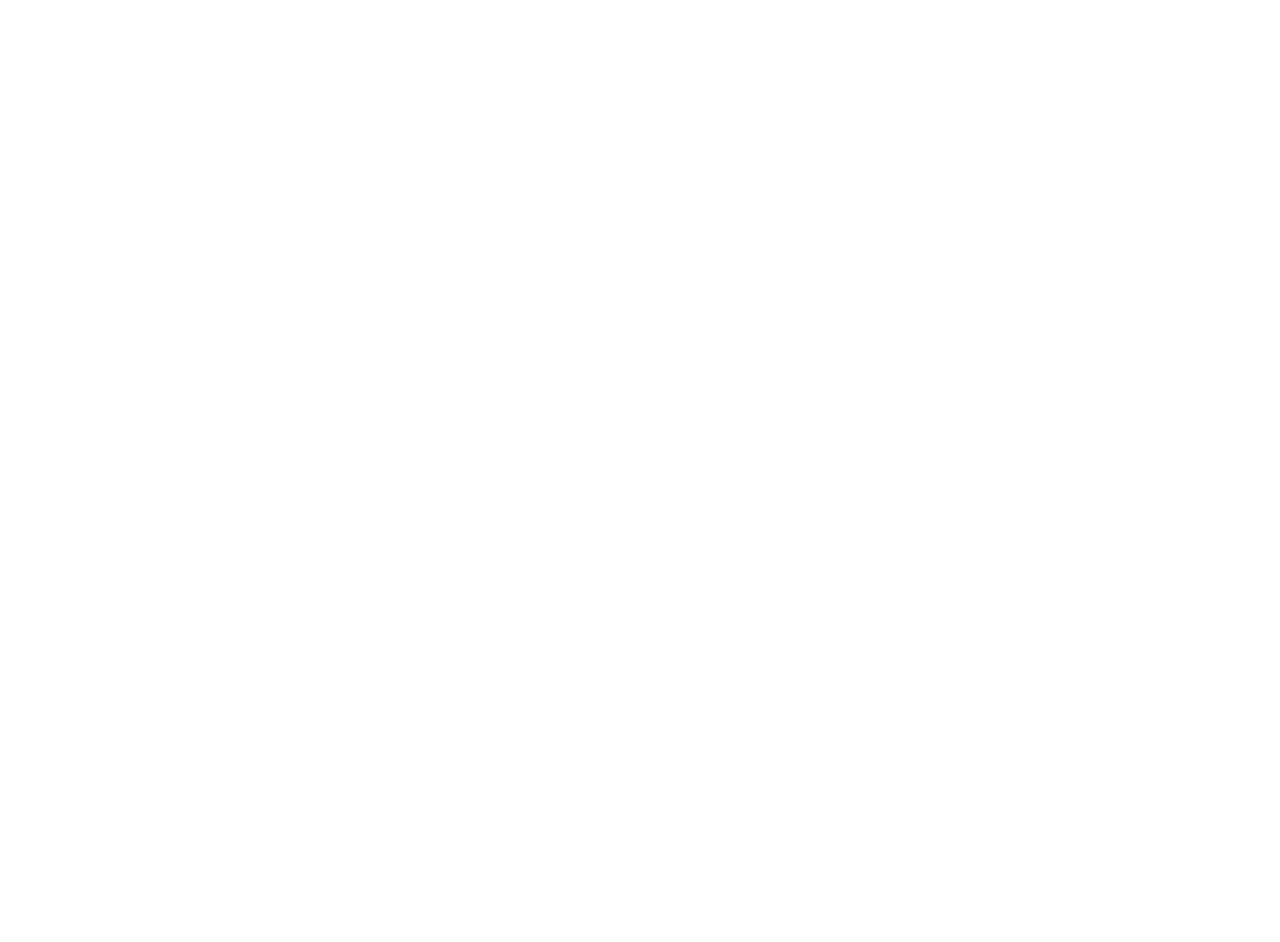
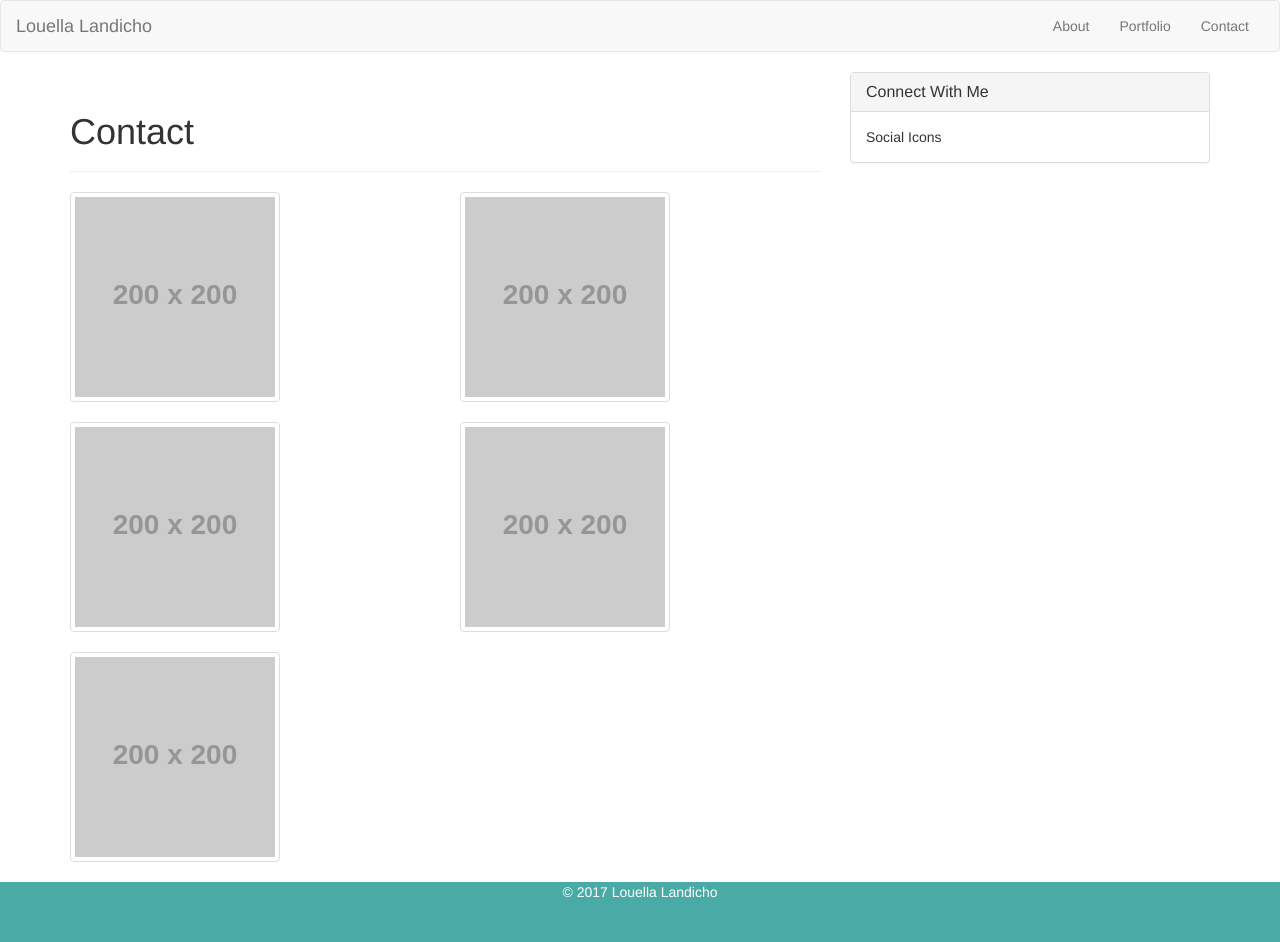
Before and after one commit to llandicho/Bootstrap-Portfolio, a plain HTML site: page contact.html in a window 1280 px wide. Before the commit the page ends 800 px from the top, so only its background shows below. Drawn offline with nearby package versions, Linux system fonts and the light colour scheme; placeholder pictures from the web are drawn by us.

Commit message:
add link on my name

```diff
--- a/contact.html
+++ b/contact.html
@@ -0,0 +1,138 @@
+<!DOCTYPE html>
+<html>
+<head>
+	<title>Bootstrap Portfolio</title>
+
+<link rel="stylesheet" href="https://maxcdn.bootstrapcdn.com/bootstrap/3.3.7/css/bootstrap.min.css" integrity="sha384-BVYiiSIFeK1dGmJRAkycuHAHRg32OmUcww7on3RYdg4Va+PmSTsz/K68vbdEjh4u" crossorigin="anonymous">
+
+<style>
+  html {
+    position: relative;
+    min-height: 100%;
+  }
+  body {
+    /* Margin bottom by footer height */
+    margin-bottom: 60px;
+  }
+  .footer {
+    position: absolute;
+    bottom: 0;
+    width: 100%;
+    /* Set the fixed height of the footer here */
+    height: 60px;
+    background-color: #4aaaa5;
+    text-align: center;
+    color: #fff;
+  }
+</style>
+
+
+</head>
+<body>
+
+
+	<nav class="navbar navbar-default">
+  <div class="container-fluid">
+    <!-- Brand and toggle get grouped for better mobile display -->
+    <div class="navbar-header">
+      <button type="button" class="navbar-toggle collapsed" data-toggle="collapse" data-target="#bs-example-navbar-collapse-1" aria-expanded="false">
+        <span class="sr-only">Toggle navigation</span>
+        <span class="icon-bar"></span>
+        <span class="icon-bar"></span>
+        <span class="icon-bar"></span>
+      </button>
+      <a class="navbar-brand" href="index.html">Louella Landicho</a>
+    </div>
+
+    <!-- Collect the nav links, forms, and other content for toggling -->
+    <div class="collapse navbar-collapse" id="bs-example-navbar-collapse-1">
+
+
+      <ul class="nav navbar-nav navbar-right">
+        <li><a href="index.html">About</a></li>
+		<li><a href="portfolio.html">Portfolio</a></li>
+		<li><a href="contact.html">Contact</a></li>
+      </ul>
+    </div><!-- /.navbar-collapse -->
+  </div><!-- /.container-fluid -->
+</nav>
+
+
+<div class="container">
+  <div class="row">
+
+          <div class="col-sm-8">
+              <div class="page-header">
+              <h1>Contact</h1>
+             </div>
+
+<div class="row">
+      <div class="col-sm-6">
+
+          <img src="http://via.placeholder.com/200x200" class="thumbnail" alt="...">
+     </div>
+
+    <div class="col-sm-6">
+
+          <img src="http://via.placeholder.com/200x200" class="thumbnail" alt="...">
+     </div>
+
+</div>
+
+<div class="row">
+      <div class="col-sm-6">
+
+          <img src="http://via.placeholder.com/200x200" class="thumbnail" alt="...">
+     </div>
+
+    <div class="col-sm-6">
+
+          <img src="http://via.placeholder.com/200x200" class="thumbnail" alt="...">
+     </div>
+
+</div>
+
+<div class="row">
+      <div class="col-sm-6">
+
+          <img src="http://via.placeholder.com/200x200" class="thumbnail" alt="...">
+     </div>
+
+
+
+</div>
+
+
+
+          </div>
+
+
+        <div class="col-sm-4">
+
+          <div class="panel panel-default">
+            <div class="panel-heading">
+              <h3 class="panel-title">Connect With Me</h3>
+              </div>
+              <div class="panel-body">
+              Social Icons
+              </div>
+          </div>
+
+        </div>
+
+  </div>
+</div>
+
+
+
+<footer class="footer">
+      <div class="container">
+        <p>&copy; 2017 Louella Landicho</p>
+      </div>
+    </footer>
+
+
+
+
+</body>
+</html>
```
Also changed, not shown: index.html (+1 -1 lines), portfolio.html (+1 -1 lines).
